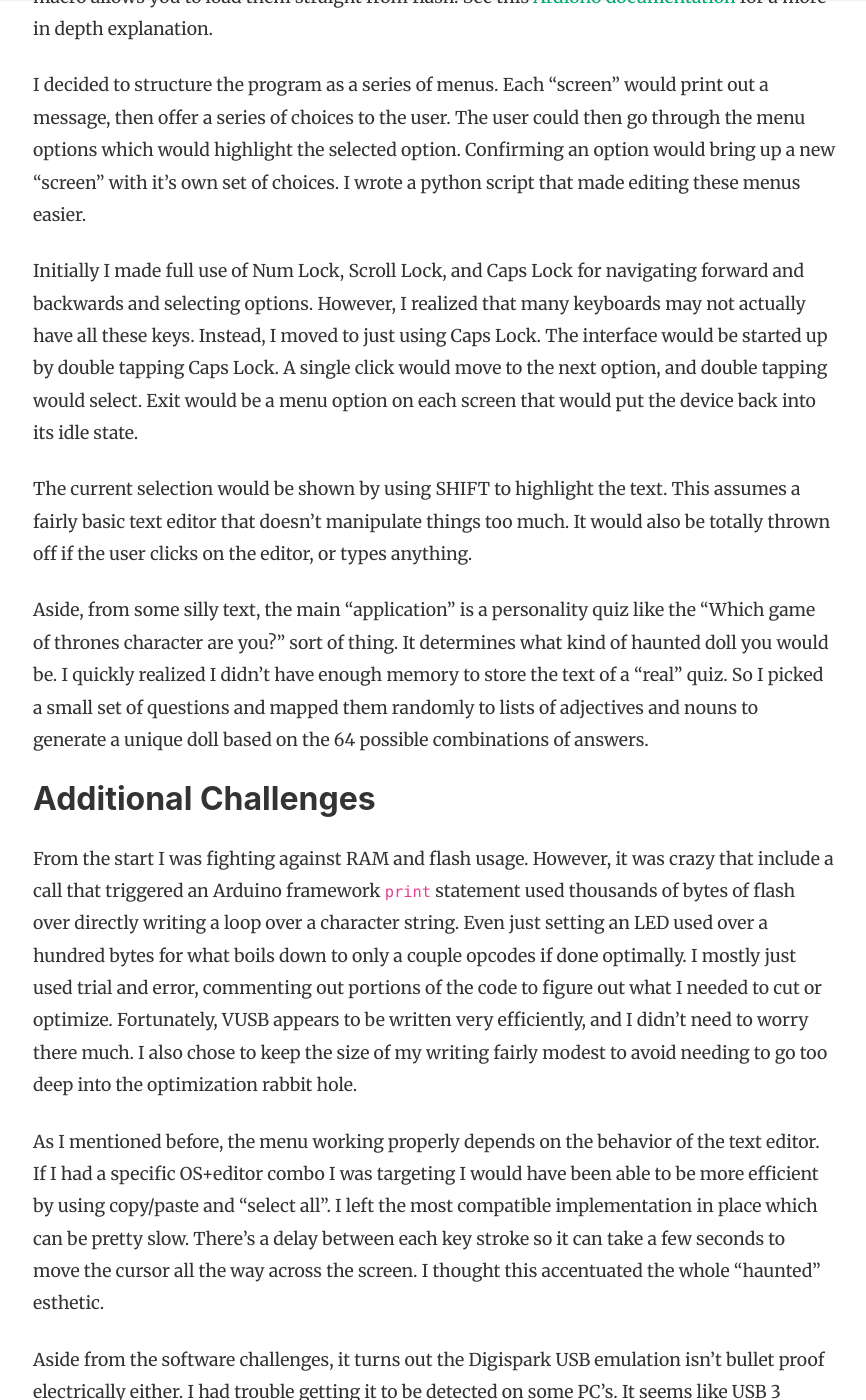
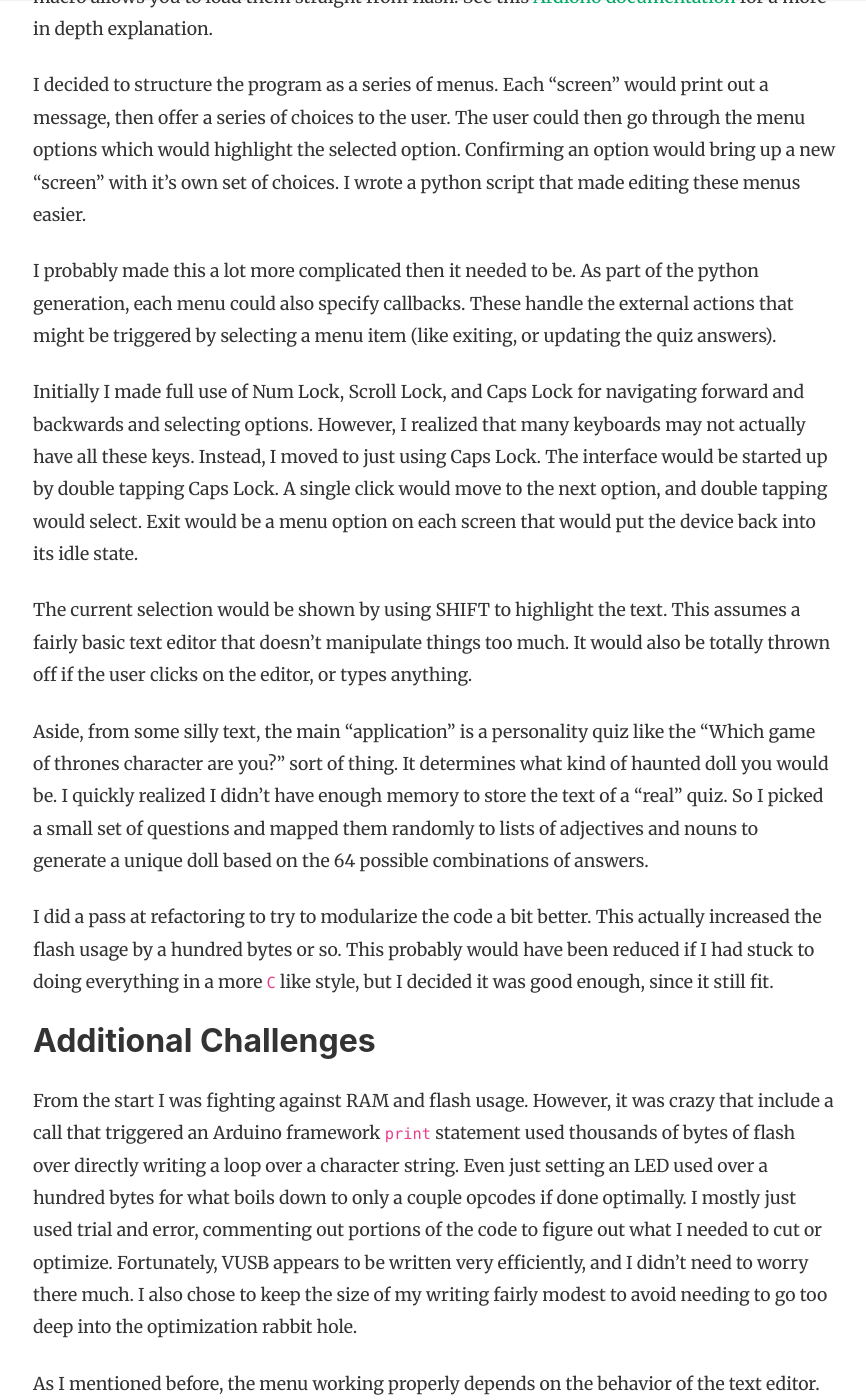
Before and after one commit to axlan/robopenguins-blog, a Jekyll site: the page built from _posts/2021-08-24-haunted-doll.md, in a window 1280 px wide and 1400 px high, scrolled down 4123 px. Shown: the whole window, without its empty margins (67-933 px from the left). Built offline with Jekyll 4.4.1, drawn with Linux system fonts in a browser that asks for light colours; nearby versions of some CDN libraries; comment, search, counter and statistics services are not loaded.

Commit message:
Some more comments on programming doll.

```diff
--- a/_posts/2021-08-24-haunted-doll.md
+++ b/_posts/2021-08-24-haunted-doll.md
@@ -59,11 +59,15 @@ The main optimization I needed to worry about was storing all the text in PROGME
 
 I decided to structure the program as a series of menus. Each "screen" would print out a message, then offer a series of choices to the user. The user could then go through the menu options which would highlight the selected option. Confirming an option would bring up a new "screen" with it's own set of choices. I wrote a python script that made editing these menus easier.
 
+I probably made this a lot more complicated then it needed to be. As part of the python generation, each menu could also specify callbacks. These handle the external actions that might be triggered by selecting a menu item (like exiting, or updating the quiz answers).
+
 Initially I made full use of Num Lock, Scroll Lock, and Caps Lock for navigating forward and backwards and selecting options. However, I realized that many keyboards may not actually have all these keys. Instead, I moved to just using Caps Lock. The interface would be started up by double tapping Caps Lock. A single click would move to the next option, and double tapping would select. Exit would be a menu option on each screen that would put the device back into its idle state.
 
 The current selection would be shown by using SHIFT to highlight the text. This assumes a fairly basic text editor that doesn't manipulate things too much. It would also be totally thrown off if the user clicks on the editor, or types anything.
 
 Aside, from some silly text, the main "application" is a personality quiz like the "Which game of thrones character are you?" sort of thing. It determines what kind of haunted doll you would be. I quickly realized I didn't have enough memory to store the text of a "real" quiz. So I picked a small set of questions and mapped them randomly to lists of adjectives and nouns to generate a unique doll based on the 64 possible combinations of answers.
+
+I did a pass at refactoring to try to modularize the code a bit better. This actually increased the flash usage by a hundred bytes or so. This probably would have been reduced if I had stuck to doing everything in a more `C` like style, but I decided it was good enough, since it still fit.
 
 ## Additional Challenges
 
```
